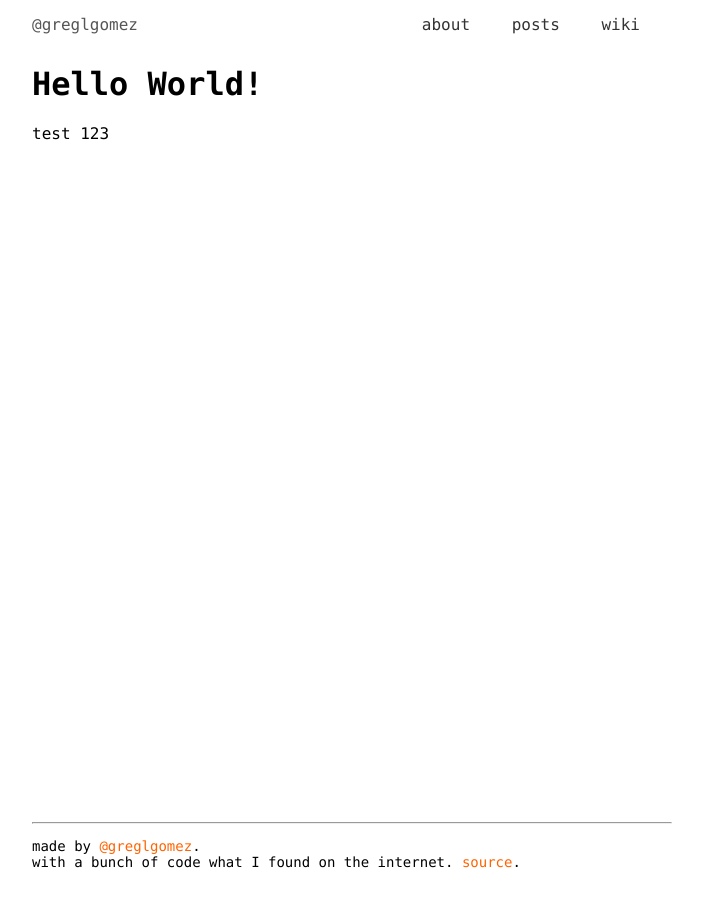
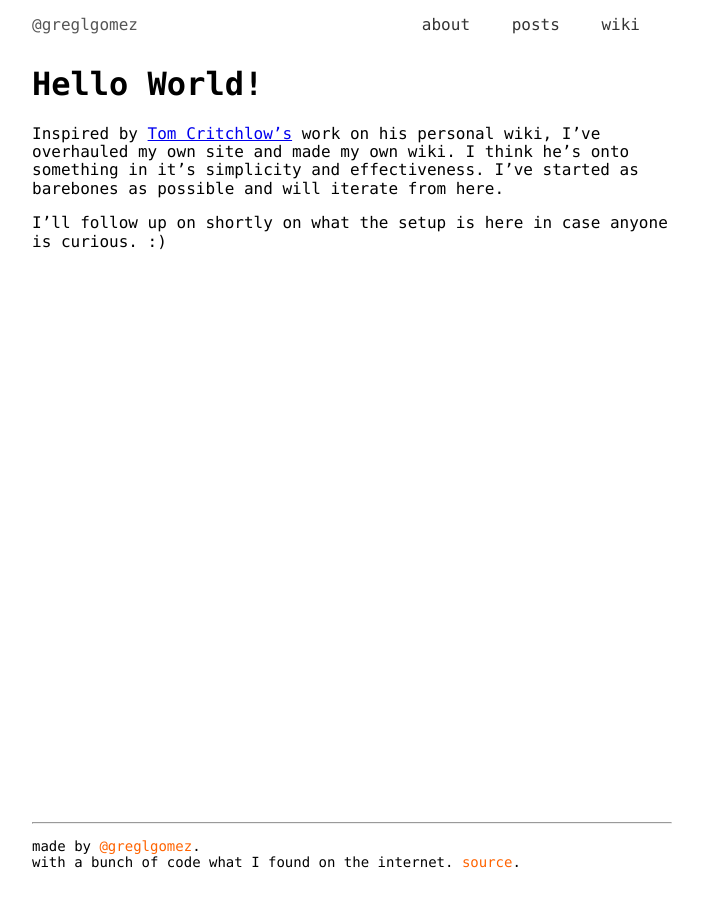
Before and after one commit to greglgomez/greglgomez.github.io, a Jekyll site: the page built from collections/_posts/2019-02-25-hello-world.md, in a window 1280 px wide. Shown: the whole page, without its empty margins (288-991 px from the left). Built offline with Jekyll 4.4.1, drawn with Linux system fonts in a browser that asks for light colours.

Commit message:
proper hello world post

```diff
--- a/collections/_posts/2019-02-25-hello-world.md
+++ b/collections/_posts/2019-02-25-hello-world.md
@@ -1,10 +1,9 @@
 ---
 layout: post
 title:  "Hello World!"
-date:   2019-02-25 11:21:44 -0300
-categories: jekyll update
+date:   2019-03-01 16:14:44 -0300
 ---
 
+Inspired by [Tom Critchlow's](http://tomcritchlow.com/) work on his personal wiki, I've overhauled my own site and made my own wiki. I think he's onto something in it's simplicity and effectiveness. I've started as barebones as possible and will iterate from here.
 
-
-test 123
+I'll follow up on shortly on what the setup is here in case anyone is curious. :)
```
Also changed, not shown: collections/_posts/2019-02-25-welcome-to-jekyll.markdown (deleted, +0 -25 lines).
